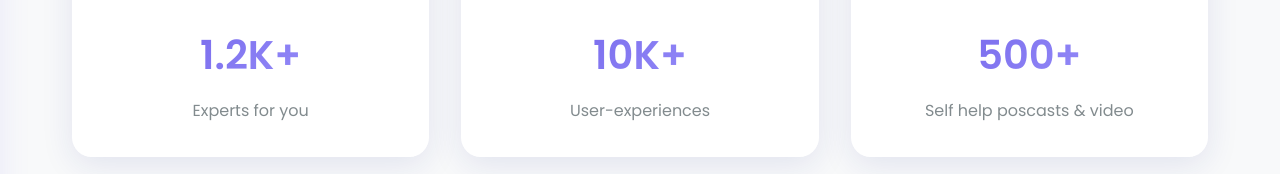
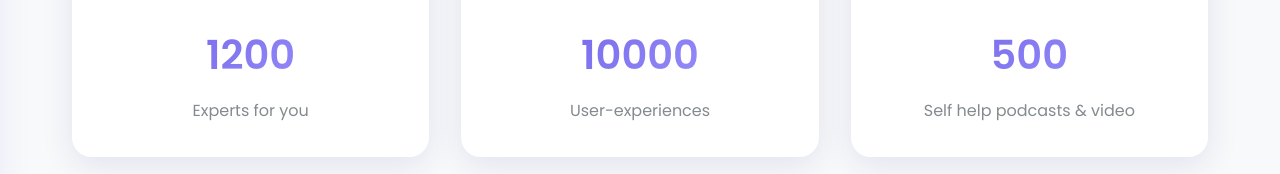
Before and after one commit to Suvam-paul145/Hack4Bengal, a plain HTML site: page index.html in a window 1280 px wide. Shown: the part 368-542 px from the top of the page. Drawn offline with Linux system fonts and the light colour scheme; some packages are replaced by stand-ins of ours; a script that the page names is missing.

Commit message:
Fix counter display in statistics section and add animation; update styles for consistency

```diff
--- a/index.html
+++ b/index.html
@@ -453,7 +453,7 @@
         .card-value {
             font-size: 1.9rem;
             font-weight: 700;
-            color: var(--dark);
+            color: var (--dark);
             margin-bottom: 0.5rem;
         }
 
@@ -1626,29 +1626,29 @@
 
             <!-- Add this right after the welcome-banner div and before dashboard-cards -->
             <div class="stats-container">
-                <div class="stat-frame glass-card">
+                <div class="stat-frame glass-card" data-aos="fade-up" data-aos-delay="100">
                     <div class="stat-icon">
                         <i class="fas fa-user-md gradient-text"></i>
                         <div class="pulse-ring"></div>
                     </div>
-                    <h2 class="gradient-text">1.2K+</h2>
+                    <h2 class="gradient-text counter" data-target="1200">0</h2>
                     <p>Experts for you</p>
                 </div>
-                <div class="stat-frame glass-card">
+                <div class="stat-frame glass-card" data-aos="fade-up" data-aos-delay="200">
                     <div class="stat-icon">
                         <i class="fas fa-users gradient-text"></i>
                         <div class="pulse-ring"></div>
                     </div>
-                    <h2 class="gradient-text">10K+</h2>
+                    <h2 class="gradient-text counter" data-target="10000">0</h2>
                     <p>User-experiences</p>
                 </div>
-                <div class="stat-frame glass-card">
+                <div class="stat-frame glass-card" data-aos="fade-up" data-aos-delay="300">
                     <div class="stat-icon">
                         <i class="fas fa-video gradient-text"></i>
                         <div class="pulse-ring"></div>
                     </div>
-                    <h2 class="gradient-text">500+</h2>
-                    <p>Self help poscasts & video</p>
+                    <h2 class="gradient-text counter" data-target="500">0</h2>
+                    <p>Self help podcasts & video</p>
                 </div>
             </div>
 
@@ -2073,6 +2073,32 @@
             document.querySelector('.btn-signup').addEventListener('click', function () {
                 window.location.href = 'signup.html';
             });
+
+            // Counter animation
+            const counters = document.querySelectorAll('.counter');
+            const speed = 200; // The lower the slower
+
+            counters.forEach(counter => {
+                const updateCount = () => {
+                    const target = +counter.getAttribute('data-target');
+                    const count = +counter.innerText;
+
+                    // Lower inc to slow and higher to slow
+                    const inc = target / speed;
+
+                    // Check if target is reached
+                    if (count < target) {
+                        // Add inc to count and output in counter
+                        counter.innerText = Math.ceil(count + inc);
+                        // Call function every ms
+                        setTimeout(updateCount, 1);
+                    } else {
+                        counter.innerText = target;
+                    }
+                };
+
+                updateCount();
+            });
         });
 
         // Add loading states to buttons
```
